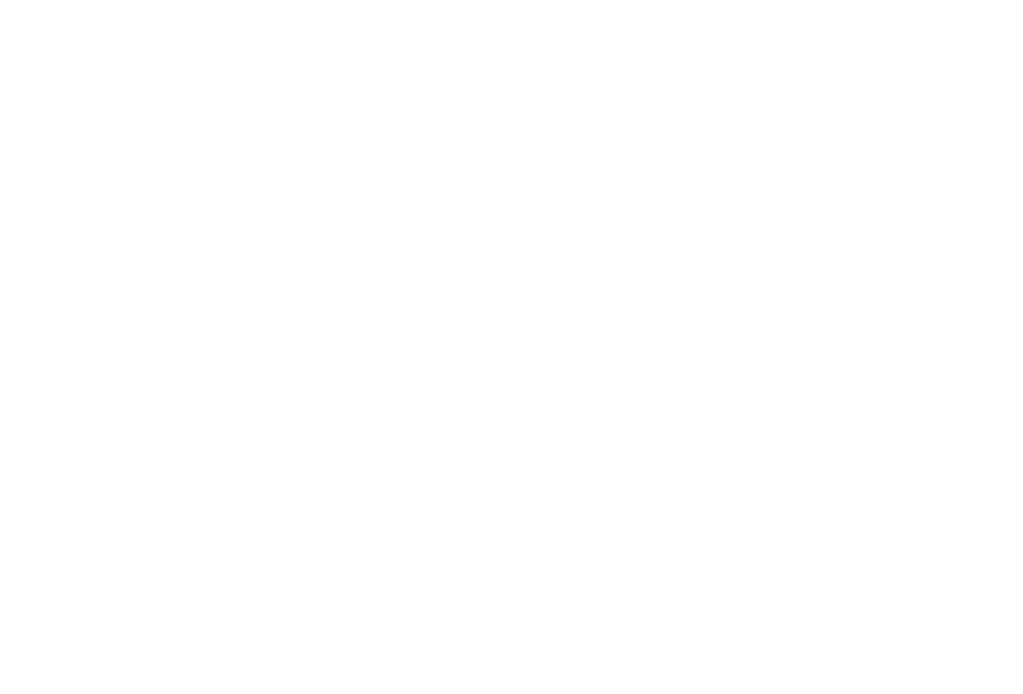
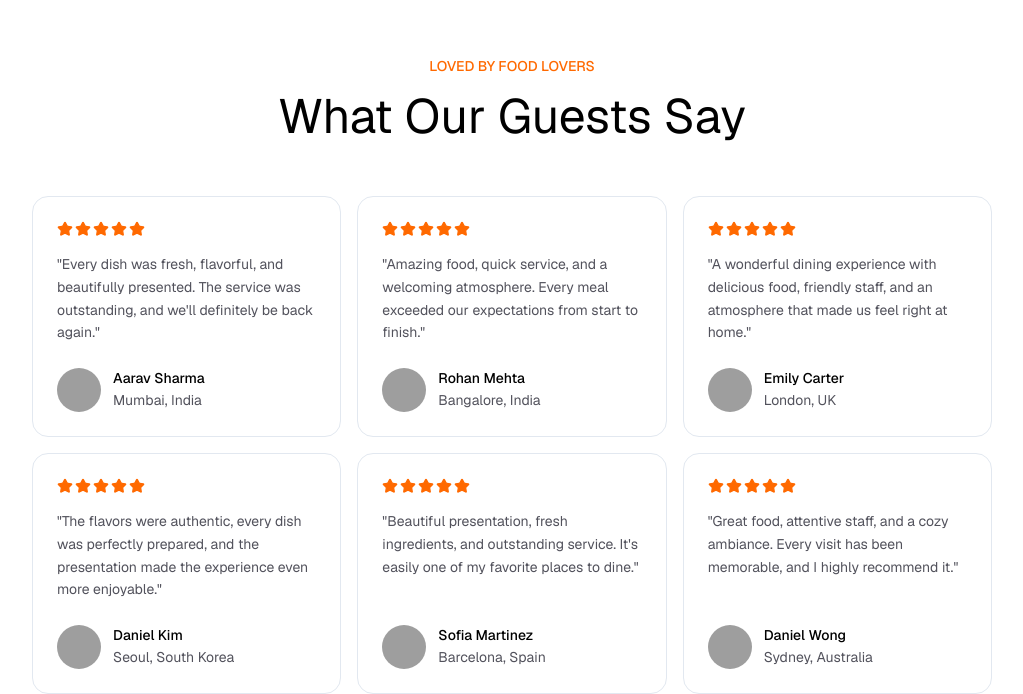
Before and after one commit to Hard1stf/Restro, a React (Vite) app: page / in a window 1280 px wide. Shown: the part 4827-5521 px from the top of the page, without its empty margins (128-1151 px from the left). Before the commit the page ends 4707 px from the top, so only its background shows below. Built offline with nearby package versions, Linux system fonts and the light colour scheme; grey boxes are pictures that could not be loaded.

Commit message:
Add TestimonialSection with animated testimonials display

```diff
--- a/src/App.jsx
+++ b/src/App.jsx
@@ -7,6 +7,7 @@
 import Features from './sections/Features';
 import BookingProcess from './sections/BookingProcess';
 import Timing from './sections/Timing';
+import TestimonialSection from './sections/TestimonialSection';
 
 const App = () => {
   return (
@@ -19,6 +20,7 @@
       <Features />
       <BookingProcess />
       <Timing />
+      <TestimonialSection />
     </>
   );
 };
--- /dev/null
+++ b/src/sections/TestimonialSection.jsx
@@ -0,0 +1,68 @@
+import { Star } from 'lucide-react';
+import Animated from '../components/Animated';
+import { testimonials } from '../data/data';
+
+const TestimonialSection = () => {
+  return (
+    <>
+      <section id="testimonialSection" className="px-auto mt-44">
+        <div className="text-center mb-14">
+          <Animated delay={0.2}>
+            <p className="text-orange-500 font-medium uppercase mb-4">
+              LOVED BY FOOD LOVERS
+            </p>
+          </Animated>
+
+          <Animated delay={0.2}>
+            <h2 className="text-4xl md:text-5xl max-w-lg mx-auto text-balance">
+              What Our Guests Say
+            </h2>
+          </Animated>
+        </div>
+
+        {/* testimonial grid */}
+        <div className="grid grid-cols-1 md:grid-cols-2 lg:grid-cols-3 gap-4 max-w-7xl mx-auto">
+          {testimonials.map((testimonial, i) => (
+            <Animated
+              key={i}
+              y={80}
+              delay={i * 0.1}
+              className="border border-slate-200 hover:bg-slate-50/50 rounded-2xl p-6 flex flex-col justify-between text-left"
+            >
+              <div>
+                <div className="flex gap-0.5 mb-4">
+                  {[...Array(testimonial.rating)].map((_, i) => (
+                    <Star
+                      key={i}
+                      className="size-4 fill-orange-500 text-orange-500"
+                    />
+                  ))}
+                </div>
+                <p className="text-zinc-600 leading-relaxed mb-6">
+                  "{testimonial.review}"
+                </p>
+              </div>
+
+              <div className="flex items-center gap-3 mt-auto">
+                <img
+                  src={testimonial.avatar}
+                  alt={testimonial.name}
+                  className="size-11 rounded-full object-cover shrink-0"
+                />
+
+                <div>
+                  <p className="font-medium leading-tight mb-0.5">
+                    {testimonial.name}
+                  </p>
+                  <span className="text-zinc-600">{testimonial.location}</span>
+                </div>
+              </div>
+            </Animated>
+          ))}
+        </div>
+      </section>
+    </>
+  );
+};
+
+export default TestimonialSection;
```
